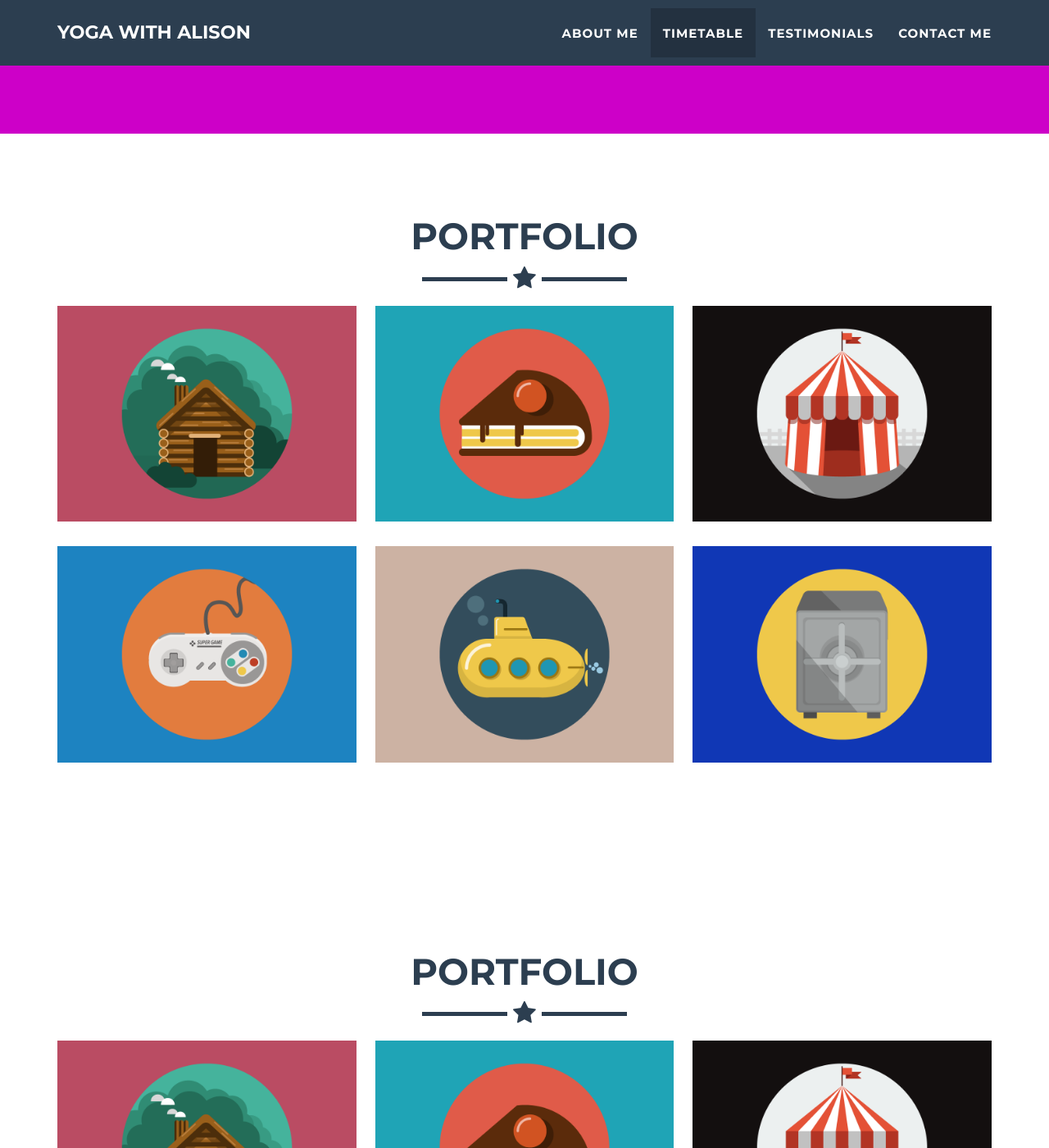
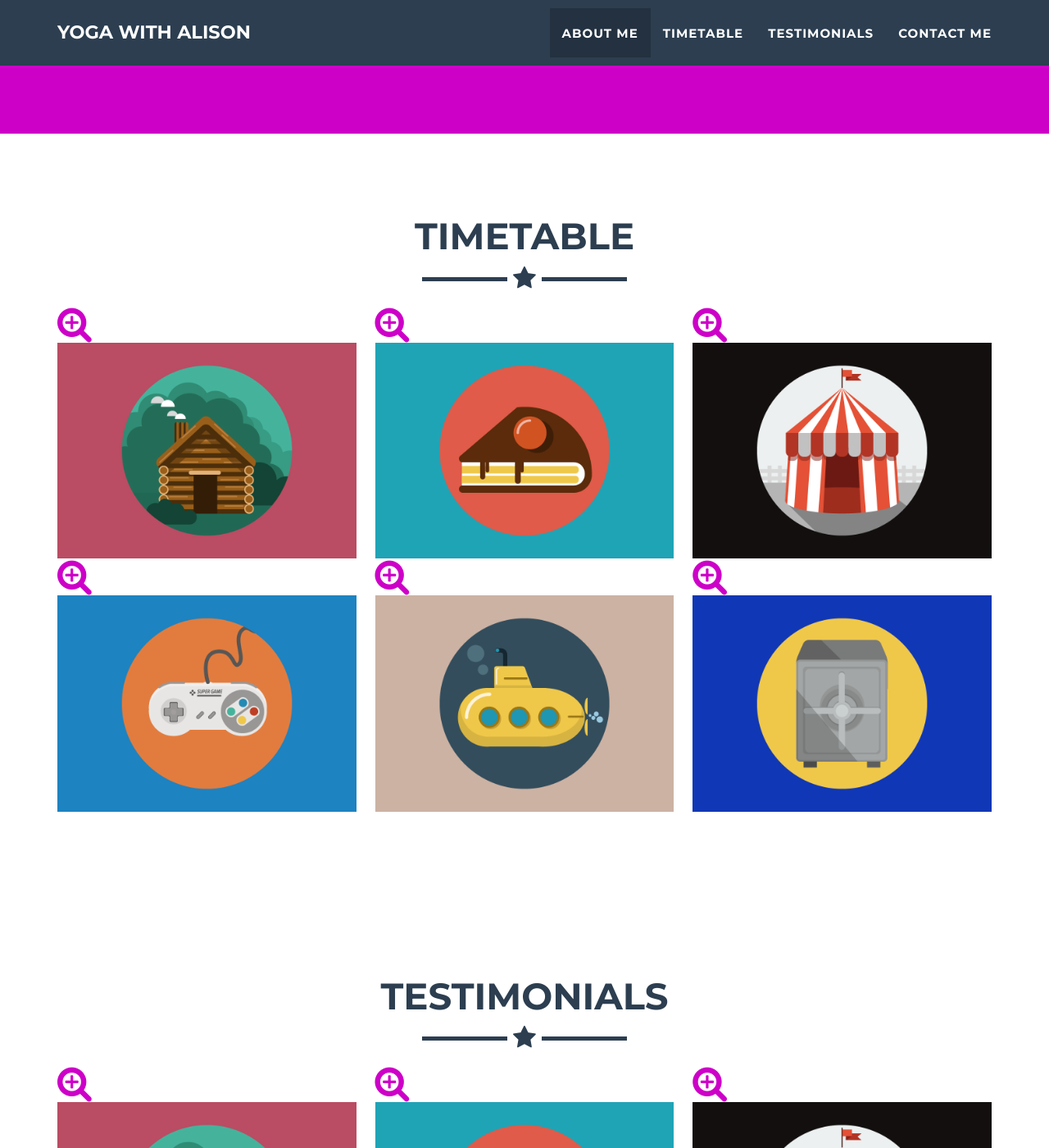
Before and after one commit to YogaWithAlison/yogawithalison.github.io, a Jekyll site: the page built from _posts/2014-07-18-project-1.markdown, in a window 1280 px wide and 1400 px high, scrolled down 1185 px. Shown: the whole window at 82% size. Built offline with Jekyll 4.4.1, drawn with Linux system fonts in a browser that asks for light colours.

Commit message:
sections

```diff
--- a/_includes/nav.html
+++ b/_includes/nav.html
@@ -19,13 +19,13 @@
                         <a href="#page-top"></a>
                     </li>
                     <li class="page-scroll">
-                        <a href="#portfolio">About Me</a>
+                        <a href="#about">About Me</a>
                     </li>
                     <li class="page-scroll">
-                        <a href="#about">Timetable</a>
+                        <a href="#timetable">Timetable</a>
                     </li>
                     <li class="page-scroll">
-                        <a href="#contact">Testimonials</a>
+                        <a href="#testimonials">Testimonials</a>
                     </li>
                     <li class="page-scroll">
                         <a href="#contact">Contact Me</a>
--- a/_includes/testimonials.html
+++ b/_includes/testimonials.html
@@ -1,10 +1,10 @@
 
     <!-- Portfolio Grid Section -->
-    <section id="portfolio">
+    <section id="testimonials">
         <div class="container portfolio-flex-grid">
             <div class="row">
                 <div class="col-lg-12 text-center">
-                    <h2>Portfolio</h2>
+                    <h2>testimonials</h2>
                     <hr class="star-primary">
                 </div>
             </div>
--- a/_includes/timetable.html
+++ b/_includes/timetable.html
@@ -1,10 +1,10 @@
 
     <!-- Portfolio Grid Section -->
-    <section id="portfolio">
+    <section id="timetable">
         <div class="container portfolio-flex-grid">
             <div class="row">
                 <div class="col-lg-12 text-center">
-                    <h2>Portfolio</h2>
+                    <h2>timetable</h2>
                     <hr class="star-primary">
                 </div>
             </div>
```
